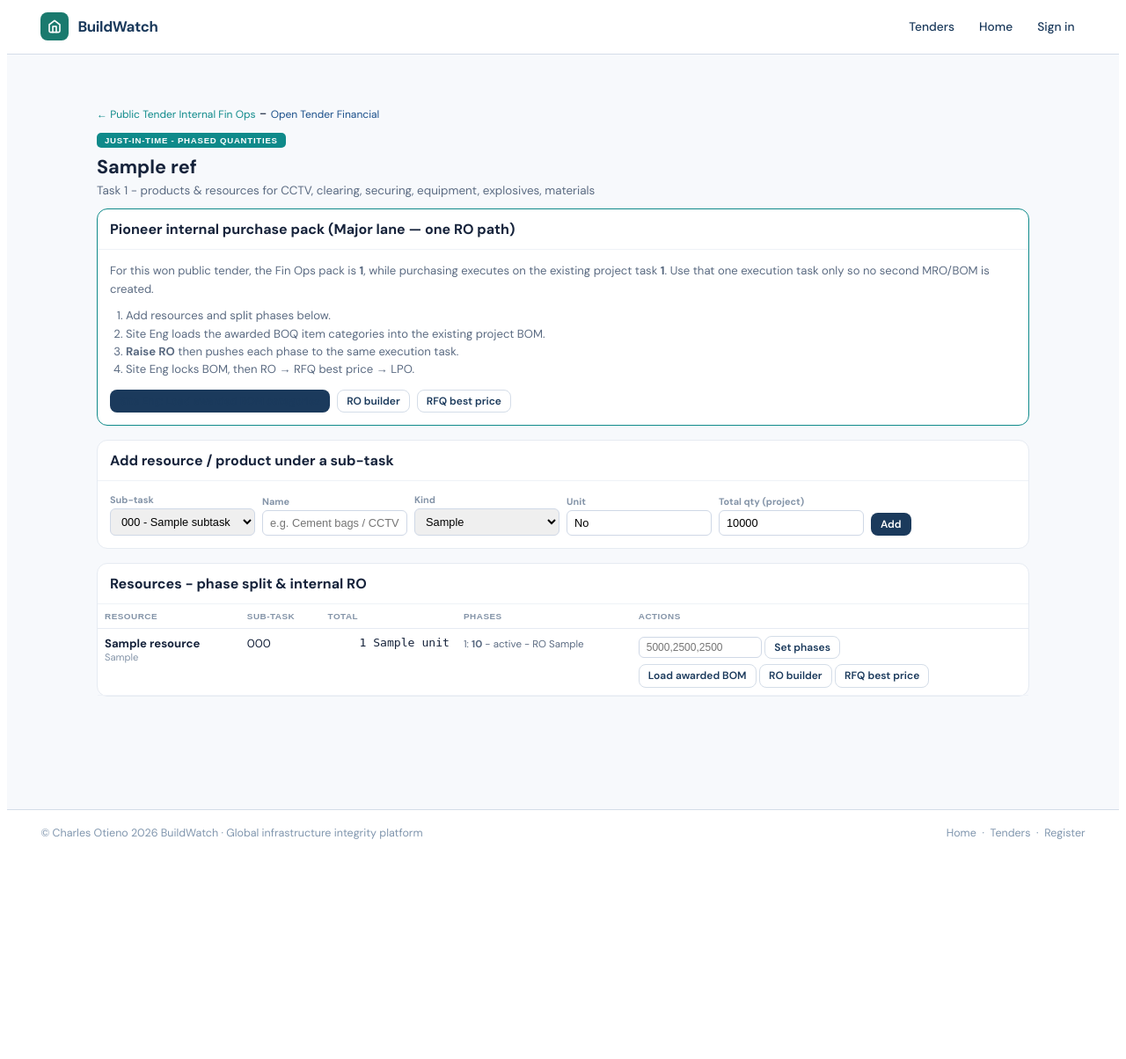
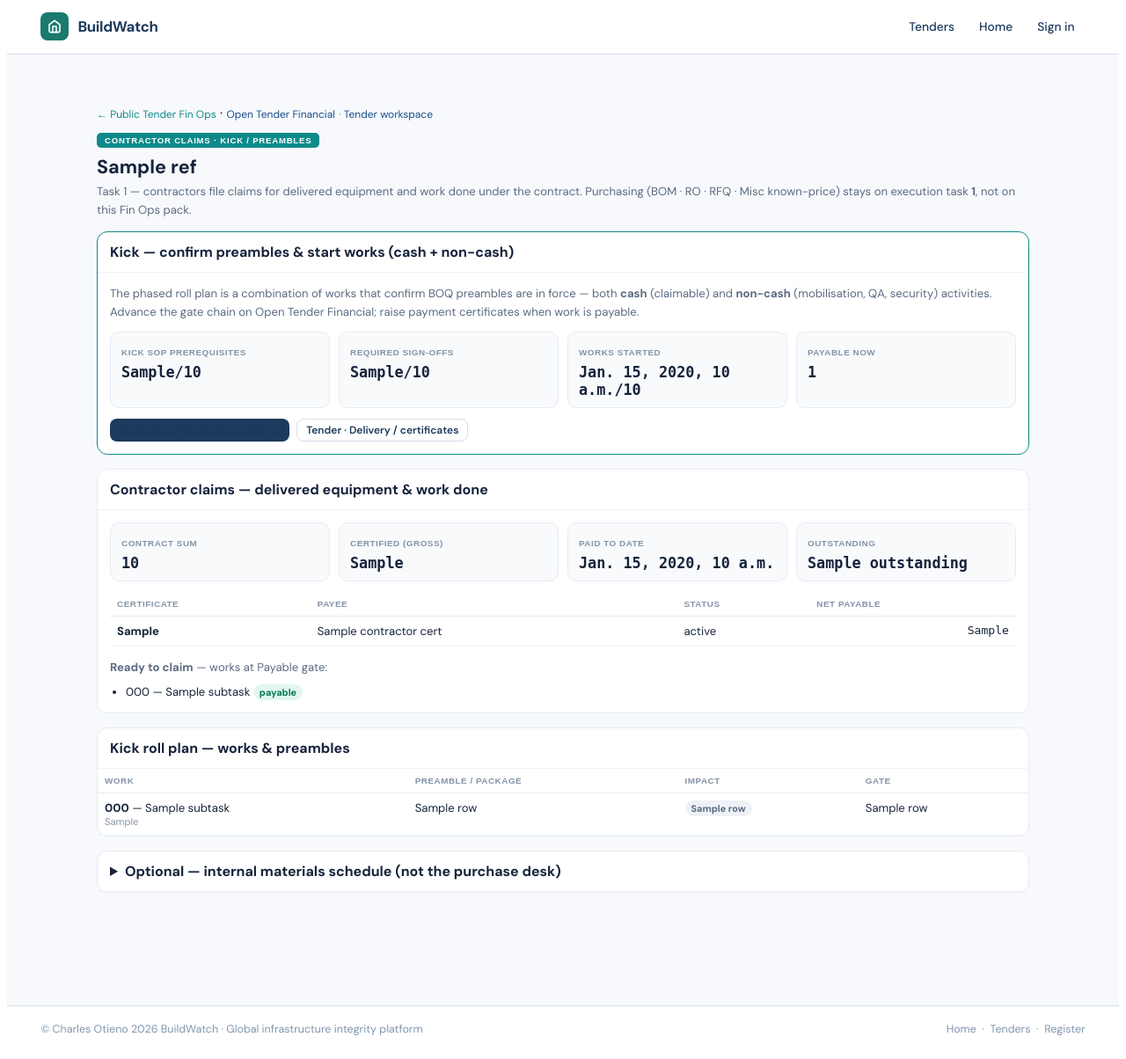
Before and after one commit to cotieno1/project_accounting, a Django app: template templates/tenders/public_tender_fin_ops.html in a window 1280 px wide. Shown: the part 49-1253 px from the top of the page at 88% size. Before the commit the page ends 1003 px from the top, so only its background shows below. Run offline with Django 5.2, Linux system fonts and the light colour scheme; the template is opened without the code that fills it: most values are stand-ins (such as "Sample title", 1, 10 or a date in 2020).

Commit message:
Reshape Public Tender Fin Ops around contractor claims and kick.
Drop the duplicate Site Eng BOM / RO / RFQ purchase pack from this page; purchasing stays on the Close Tender execution task while Fin Ops tracks preamble kick works and payment claims.

Co-authored-by: Cursor <cursoragent@cursor.com>

```diff
--- a/buildwatch/views_open_tender.py
+++ b/buildwatch/views_open_tender.py
@@ -29,6 +29,7 @@ from .open_tender import (
     add_resource,
     build_project_wbs,
     ensure_public_profile,
+    fin_ops_delivery_context,
     fin_ops_overview,
     generate_activities_from_boq_lines,
     generate_subtasks_from_boq,
@@ -322,7 +323,7 @@ def open_tender_action(request, task_id):
 
 @login_required
 def public_tender_fin_ops(request, task_id=None):
-    """Public Tender Internal Fin Ops - products/resources with phased quantities."""
+    """Public Tender Fin Ops — contractor claims + kick / preamble roll plan."""
     org = _contractor_org(request)
     if task_id:
         profile = get_object_or_404(
@@ -333,6 +334,7 @@ def public_tender_fin_ops(request, task_id=None):
             messages.error(request, "Access denied.")
             return redirect("public-tender-fin-ops-index")
         overview = fin_ops_overview(profile)
+        delivery = fin_ops_delivery_context(profile)
         execution_project = getattr(profile.tender.event, "project", None)
         purchasing_task = getattr(execution_project, "task", None)
         ctx = {
@@ -343,6 +345,7 @@ def public_tender_fin_ops(request, task_id=None):
             ),
             "subtasks": list(profile.subtasks.all()),
             "org_name": getattr(org, "name", ""),
+            **delivery,
             **branding_template_context(request),
         }
         return render(request, "tenders/public_tender_fin_ops.html", ctx)
--- a/templates/tenders/open_tender_detail.html
+++ b/templates/tenders/open_tender_detail.html
@@ -168,7 +168,7 @@
         </table>
       </div>
       {% endfor %}
-      <p class="ot-hint">Preamble (e.g. Concrete Work) = quality rules &amp; certified products. Activity = what you measure and budget. Refine rates via Public Tender Internal Fin Ops / RFQ.</p>
+      <p class="ot-hint">Preamble (e.g. Concrete Work) = quality rules &amp; certified products. Activity = what you measure and budget. Contractor claims and kick progress: Public Tender Fin Ops. Purchasing rates: execution task RFQ / Misc.</p>
     </div>
   </div>
   {% endif %}
--- a/templates/tenders/public_tender_fin_ops.html
+++ b/templates/tenders/public_tender_fin_ops.html
@@ -1,7 +1,7 @@
 {% extends "buildwatch/base.html" %}
 {% load pioneer_tags %}
 
-{% block title %}Public Tender Internal Fin Ops - {{ profile.task_id }}{% endblock %}
+{% block title %}Public Tender Fin Ops - {{ profile.task_id }}{% endblock %}
 
 {% block bw_content %}
 <style>
@@ -11,126 +11,171 @@
   .fo-panel{border:1px solid #e6ebf2;border-radius:12px;background:#fff;margin-bottom:16px}
   .fo-panel__h{padding:12px 14px;border-bottom:1px solid #eef2f7;font-weight:700}
   .fo-panel__b{padding:14px}
+  .fo-muted{font-size:.82rem;line-height:1.55;color:#5b6b82}
+  .fo-grid{display:grid;grid-template-columns:repeat(auto-fit,minmax(160px,1fr));gap:10px;margin:0 0 12px}
+  .fo-stat{border:1px solid #e6ebf2;border-radius:10px;padding:10px 12px;background:#f8fafc}
+  .fo-stat strong{display:block;font-size:1.05rem;font-variant-numeric:tabular-nums;font-family:ui-monospace,monospace;margin-top:4px}
+  .fo-stat span{font:700 .62rem sans-serif;letter-spacing:.05em;text-transform:uppercase;color:#8494a8}
   table.fo{width:100%;border-collapse:collapse;font-size:.82rem}
   table.fo th{text-align:left;font:700 .62rem sans-serif;letter-spacing:.05em;text-transform:uppercase;color:#8494a8;padding:8px;border-bottom:1px solid #e6ebf2}
   table.fo td{padding:8px;border-bottom:1px solid #f0f3f8;vertical-align:top}
   .num{text-align:right;font-variant-numeric:tabular-nums;font-family:ui-monospace,monospace}
-  .fo-form{display:grid;grid-template-columns:repeat(auto-fit,minmax(140px,1fr));gap:8px;align-items:end}
-  .fo-form label{font-size:.68rem;font-weight:700;color:#8494a8;display:block;margin-bottom:3px}
-  .fo-form input,.fo-form select{width:100%;padding:6px 8px;border:1px solid #cfd8e6;border-radius:6px;font-size:.8rem}
-  .phase{font-size:.72rem;color:#5b6b82;margin:2px 0}
+  .fo-pill{display:inline-block;padding:2px 7px;border-radius:999px;font-size:.68rem;font-weight:700;background:#eef2f7;color:#5b6b82}
+  .fo-pill--cash{background:rgba(15,138,138,.12);color:#0f8a8a}
+  .fo-pill--ready{background:rgba(16,185,129,.12);color:#047857}
   .bw-btn--sm{padding:5px 10px;font-size:.75rem}
+  .fo-actions{display:flex;flex-wrap:wrap;gap:8px;margin-top:10px}
 </style>
 <div class="fo-wrap">
   <div style="margin-bottom:8px">
-    <a href="{% url 'public-tender-fin-ops-index' %}" style="font-size:.75rem;color:#0f8a8a;text-decoration:none">&larr; Public Tender Internal Fin Ops</a>
-    - <a href="{% url 'open-tender-detail' profile.task_id %}" style="font-size:.75rem;color:#1a4f8a;text-decoration:none">Open Tender Financial</a>
+    <a href="{% url 'public-tender-fin-ops-index' %}" style="font-size:.75rem;color:#0f8a8a;text-decoration:none">&larr; Public Tender Fin Ops</a>
+    · <a href="{% url 'open-tender-detail' profile.task_id %}" style="font-size:.75rem;color:#1a4f8a;text-decoration:none">Open Tender Financial</a>
+    {% if overview.tender %}<span style="font-size:.75rem;color:#8494a8"> · <a href="{% url 'tender-detail' overview.tender.pk %}" style="color:#1a4f8a;text-decoration:none">Tender workspace</a></span>{% endif %}
   </div>
-  <span class="fo-tag">Just-in-time - phased quantities</span>
+  <span class="fo-tag">Contractor claims · Kick / preambles</span>
   <h1 class="fo-h1">{{ overview.tender.event.ref }}</h1>
-  <div style="font-size:.84rem;color:#5b6b82;margin-bottom:12px">Task {{ overview.task_id }} - products &amp; resources for CCTV, clearing, securing, equipment, explosives, materials</div>
+  <div class="fo-muted" style="margin-bottom:14px">
+    Task {{ overview.task_id }} — contractors file claims for delivered equipment and work done under the contract.
+    Purchasing (BOM · RO · RFQ · Misc known-price) stays on execution task
+    <strong>{{ purchasing_task_id }}</strong>, not on this Fin Ops pack.
+  </div>
 
   <div class="fo-panel" style="border-color:#0f8a8a">
-    <div class="fo-panel__h">Pioneer internal purchase pack (Major lane — one RO path)</div>
-    <div class="fo-panel__b" style="font-size:.82rem;line-height:1.55;color:#5b6b82">
-      <p style="margin:0 0 10px">
-        For this won public tender, the Fin Ops pack is <strong>{{ overview.task_id }}</strong>,
-        while purchasing executes on the existing project task
-        <strong>{{ purchasing_task_id }}</strong>. Use that one execution task only so no second MRO/BOM is created.
+    <div class="fo-panel__h">Kick — confirm preambles &amp; start works (cash + non-cash)</div>
+    <div class="fo-panel__b">
+      <p class="fo-muted" style="margin:0 0 12px">
+        The phased roll plan is a combination of works that confirm BOQ preambles are in force —
+        both <strong>cash</strong> (claimable) and <strong>non-cash</strong> (mobilisation, QA, security) activities.
+        Advance the gate chain on Open Tender Financial; raise payment certificates when work is payable.
       </p>
-      <ol style="margin:0 0 12px;padding-left:18px">
-        <li>Add resources and split phases below.</li>
-        <li>Site Eng loads the awarded BOQ item categories into the existing project BOM.</li>
-        <li><strong>Raise RO</strong> then pushes each phase to the same execution task.</li>
-        <li>Site Eng locks BOM, then RO &rarr; RFQ best price &rarr; LPO.</li>
-      </ol>
-      <div style="display:flex;flex-wrap:wrap;gap:8px">
-        <a class="bw-btn bw-btn--primary bw-btn--sm" href="{% url 'bom_builder' %}?task_id={{ purchasing_task_id|urlencode }}">Site Eng: Load awarded BOM categories</a>
-        <a class="bw-btn bw-btn--ghost bw-btn--sm" href="{% url 'ro_builder' %}?task_id={{ purchasing_task_id|urlencode }}">RO builder</a>
-        <a class="bw-btn bw-btn--ghost bw-btn--sm" href="{% url 'rfq_manager' %}?task_id={{ purchasing_task_id|urlencode }}">RFQ best price</a>
+      {% if kick_progress %}
+      <div class="fo-grid">
+        <div class="fo-stat"><span>Kick SOP prerequisites</span><strong>{{ kick_progress.prereq_done }}/{{ kick_progress.prereq_total }}</strong></div>
+        <div class="fo-stat"><span>Required sign-offs</span><strong>{{ kick_progress.sign_done }}/{{ kick_progress.sign_total }}</strong></div>
+        <div class="fo-stat"><span>Works started</span><strong>{{ work_started }}/{{ work_total }}</strong></div>
+        <div class="fo-stat"><span>Payable now</span><strong>{{ payable_rows|length }}</strong></div>
+      </div>
+      {% endif %}
+      <div class="fo-actions">
+        <a class="bw-btn bw-btn--primary bw-btn--sm" href="{% url 'open-tender-detail' profile.task_id %}">Open Kick / works gate chain →</a>
+        {% if overview.tender %}
+        <a class="bw-btn bw-btn--ghost bw-btn--sm" href="{% url 'tender-detail' overview.tender.pk %}">Tender · Delivery / certificates</a>
+        {% endif %}
       </div>
     </div>
   </div>
 
   <div class="fo-panel">
-    <div class="fo-panel__h">Add resource / product under a sub-task</div>
+    <div class="fo-panel__h">Contractor claims — delivered equipment &amp; work done</div>
     <div class="fo-panel__b">
-      <form method="post" action="{% url 'public-tender-fin-ops-action' profile.task_id %}" class="fo-form">{% csrf_token %}
-        <input type="hidden" name="action" value="add_resource">
-        <div>
-          <label>Sub-task</label>
-          <select name="subtask_id" required>
-            {% for st in subtasks %}
-            <option value="{{ st.pk }}">{{ st.code }} - {{ st.name }}</option>
-            {% endfor %}
-          </select>
-        </div>
-        <div><label>Name</label><input name="name" required placeholder="e.g. Cement bags / CCTV kit"></div>
-        <div>
-          <label>Kind</label>
-          <select name="resource_kind">
-            {% for k,v in overview.resource_kinds %}<option value="{{ k }}">{{ v }}</option>{% endfor %}
-          </select>
-        </div>
-        <div><label>Unit</label><input name="unit" value="No"></div>
-        <div><label>Total qty (project)</label><input name="total_qty" value="10000" required></div>
-        <div><button class="bw-btn bw-btn--primary bw-btn--sm" type="submit">Add</button></div>
-      </form>
+      {% if claims %}
+      <div class="fo-grid">
+        <div class="fo-stat"><span>Contract sum</span><strong>{{ claims.contract_sum }}</strong></div>
+        <div class="fo-stat"><span>Certified (gross)</span><strong>{{ claims.certified_gross }}</strong></div>
+        <div class="fo-stat"><span>Paid to date</span><strong>{{ claims.paid_to_date }}</strong></div>
+        <div class="fo-stat"><span>Outstanding</span><strong>{{ claims.outstanding }}</strong></div>
+      </div>
+      {% else %}
+      <p class="fo-muted" style="margin:0 0 10px">No contract sum / certificates linked yet. Claims appear once the project award and payment certificates are recorded.</p>
+      {% endif %}
+
+      {% if contractor_certs %}
+      <table class="fo">
+        <thead><tr><th>Certificate</th><th>Payee</th><th>Status</th><th class="num">Net payable</th></tr></thead>
+        <tbody>
+        {% for c in contractor_certs %}
+        <tr>
+          <td><strong>{{ c.cert_no|default:"Draft" }}</strong></td>
+          <td>{{ c.payee_name }}</td>
+          <td>{{ c.get_status_display }}</td>
+          <td class="num">{{ c.net_payable }}</td>
+        </tr>
+        {% endfor %}
+        </tbody>
+      </table>
+      {% else %}
+      <p class="fo-muted" style="margin:8px 0 0">No contractor payment certificates yet. When a work package is <strong>Payable</strong>, raise a certificate for delivered work / equipment.</p>
+      {% endif %}
+
+      {% if payable_rows %}
+      <p class="fo-muted" style="margin:14px 0 8px"><strong>Ready to claim</strong> — works at Payable gate:</p>
+      <ul style="margin:0;padding-left:18px;font-size:.82rem">
+        {% for row in payable_rows %}
+        <li>{{ row.subtask.code }} — {{ row.subtask.name }} <span class="fo-pill fo-pill--ready">payable</span></li>
+        {% endfor %}
+      </ul>
+      {% endif %}
     </div>
   </div>
 
   <div class="fo-panel">
-    <div class="fo-panel__h">Resources - phase split &amp; internal RO</div>
+    <div class="fo-panel__h">Kick roll plan — works &amp; preambles</div>
     <div class="fo-panel__b" style="padding:0">
-      {% if overview.rows %}
+      {% if work_rows %}
       <table class="fo">
-        <thead><tr><th>Resource</th><th>Sub-task</th><th class="num">Total</th><th>Phases</th><th>Actions</th></tr></thead>
+        <thead>
+          <tr>
+            <th>Work</th>
+            <th>Preamble / package</th>
+            <th>Impact</th>
+            <th>Gate</th>
+          </tr>
+        </thead>
         <tbody>
-        {% for row in overview.rows %}
+        {% for row in work_rows %}
         <tr>
           <td>
-            <strong>{{ row.resource.name }}</strong>
-            <div style="font-size:.7rem;color:#8494a8">{{ row.resource.get_resource_kind_display }}</div>
+            <strong>{{ row.subtask.code }}</strong> — {{ row.subtask.name }}
+            <div style="font-size:.7rem;color:#8494a8">{{ row.subtask.get_kind_display }}</div>
           </td>
-          <td>{{ row.subtask.code }}</td>
-          <td class="num">{{ row.resource.total_qty }} {{ row.resource.unit }}</td>
+          <td>{{ row.preamble_title }}</td>
+          <td><span class="fo-pill{% if 'cash' in row.impact_label %} fo-pill--cash{% endif %}">{{ row.impact_label }}</span></td>
           <td>
-            {% for p in row.phases %}
-            <div class="phase">{{ p.phase_name|default:p.phase_index }}: <strong>{{ p.qty }}</strong> - {{ p.get_status_display }}{% if p.ro_ref %} - RO {{ p.ro_ref }}{% endif %}</div>
-            {% empty %}
-            <div class="phase">No phases yet - split total (e.g. 5000,2500,2500)</div>
-            {% endfor %}
-          </td>
-          <td>
-            <form method="post" action="{% url 'public-tender-fin-ops-action' profile.task_id %}" style="margin-bottom:6px">{% csrf_token %}
-              <input type="hidden" name="action" value="set_phases">
-              <input type="hidden" name="resource_id" value="{{ row.resource.pk }}">
-              <input name="phase_qtys" placeholder="5000,2500,2500" style="width:140px;padding:4px 8px;font-size:.75rem;border:1px solid #cfd8e6;border-radius:6px">
-              <button class="bw-btn bw-btn--ghost bw-btn--sm" type="submit">Set phases</button>
-            </form>
-            {% for p in row.phases %}
-              {% if p.status == 'PLANNED' %}
-              <form method="post" action="{% url 'public-tender-fin-ops-action' profile.task_id %}" style="margin-bottom:4px">{% csrf_token %}
-                <input type="hidden" name="action" value="raise_phase_ro">
-                <input type="hidden" name="phase_id" value="{{ p.pk }}">
-                <button class="bw-btn bw-btn--ghost bw-btn--sm" type="submit">Raise RO - {{ p.phase_name|default:p.phase_index }}</button>
-              </form>
-              {% endif %}
-            {% endfor %}
-            {% if row.phases %}
-            <a class="bw-btn bw-btn--ghost bw-btn--sm" href="{% url 'bom_builder' %}?task_id={{ purchasing_task_id|urlencode }}">Load awarded BOM</a>
-            <a class="bw-btn bw-btn--ghost bw-btn--sm" href="{% url 'ro_builder' %}?task_id={{ purchasing_task_id|urlencode }}">RO builder</a>
-            <a class="bw-btn bw-btn--ghost bw-btn--sm" href="{% url 'rfq_manager' %}?task_id={{ purchasing_task_id|urlencode }}">RFQ best price</a>
-            {% endif %}
+            {{ row.gate_label }}
+            {% if row.is_claim_ready %}<span class="fo-pill fo-pill--ready">claim</span>{% endif %}
           </td>
         </tr>
         {% endfor %}
         </tbody>
       </table>
       {% else %}
-      <div style="padding:20px;color:#5b6b82;font-size:.88rem">No resources yet. Add cement, CCTV, clearing, equipment, etc. above, then split into phases.</div>
+      <div style="padding:20px" class="fo-muted">
+        No kick works yet. Generate BOQ / internal sub-tasks from
+        <a href="{% url 'open-tender-detail' profile.task_id %}">Open Tender Financial</a>,
+        then confirm preambles and advance cash / non-cash activities here.
+      </div>
       {% endif %}
     </div>
   </div>
+
+  <details class="fo-panel">
+    <summary class="fo-panel__h" style="cursor:pointer">Optional — internal materials schedule (not the purchase desk)</summary>
+    <div class="fo-panel__b fo-muted">
+      Resource phase splits can still be recorded for planning. Actual buying is on execution task
+      <strong>{{ purchasing_task_id }}</strong> (BOM Builder / Misc known-price / RO→RFQ).
+      This Fin Ops page does not open those purchase screens.
+      {% if overview.rows %}
+      <table class="fo" style="margin-top:12px">
+        <thead><tr><th>Resource</th><th>Sub-task</th><th class="num">Total</th><th>Phases</th></tr></thead>
+        <tbody>
+        {% for row in overview.rows %}
+        <tr>
+          <td><strong>{{ row.resource.name }}</strong></td>
+          <td>{{ row.subtask.code }}</td>
+          <td class="num">{{ row.resource.total_qty }} {{ row.resource.unit }}</td>
+          <td>
+            {% for p in row.phases %}
+            <div>{{ p.phase_name|default:p.phase_index }}: {{ p.qty }} — {{ p.get_status_display }}</div>
+            {% empty %}—{% endfor %}
+          </td>
+        </tr>
+        {% endfor %}
+        </tbody>
+      </table>
+      {% else %}
+      <p style="margin:10px 0 0">No internal material resources scheduled.</p>
+      {% endif %}
+    </div>
+  </details>
 </div>
 {% endblock %}
--- a/templates/tenders/public_tender_fin_ops_index.html
+++ b/templates/tenders/public_tender_fin_ops_index.html
@@ -12,9 +12,9 @@
   .fo-empty{border:1px dashed #cfd8e6;border-radius:12px;padding:32px;text-align:center;color:#5b6b82}
 </style>
 <div class="fo-wrap">
-  <span class="fo-tag">Resources + products - phased</span>
-  <h1 class="fo-h1">Public Tender Internal Fin Ops</h1>
-  <p class="fo-lead">Process products and resources for executing the tender - CCTV, clearing, securing site, equipment, explosives, materials - in phases (e.g. cement 10,000 = 5,000 + 2,500 + 2,500). Onsite Snr Site Engineer raises internal ROs just-in-time.</p>
+  <span class="fo-tag">Contractor claims · Kick / preambles</span>
+  <h1 class="fo-h1">Public Tender Fin Ops</h1>
+  <p class="fo-lead">Contractors file claims for delivered equipment and work done under the award. The kick roll plan confirms BOQ preambles are in force across cash and non-cash works. Purchasing (BOM · RO · RFQ · Misc) stays on the Close Tender execution task.</p>
 
   {% if profiles %}
     {% for p in profiles %}
```
Also changed, not shown: buildwatch/open_tender.py (+78 -0 lines), buildwatch/tests/test_open_tender.py (+6 -6 lines).
